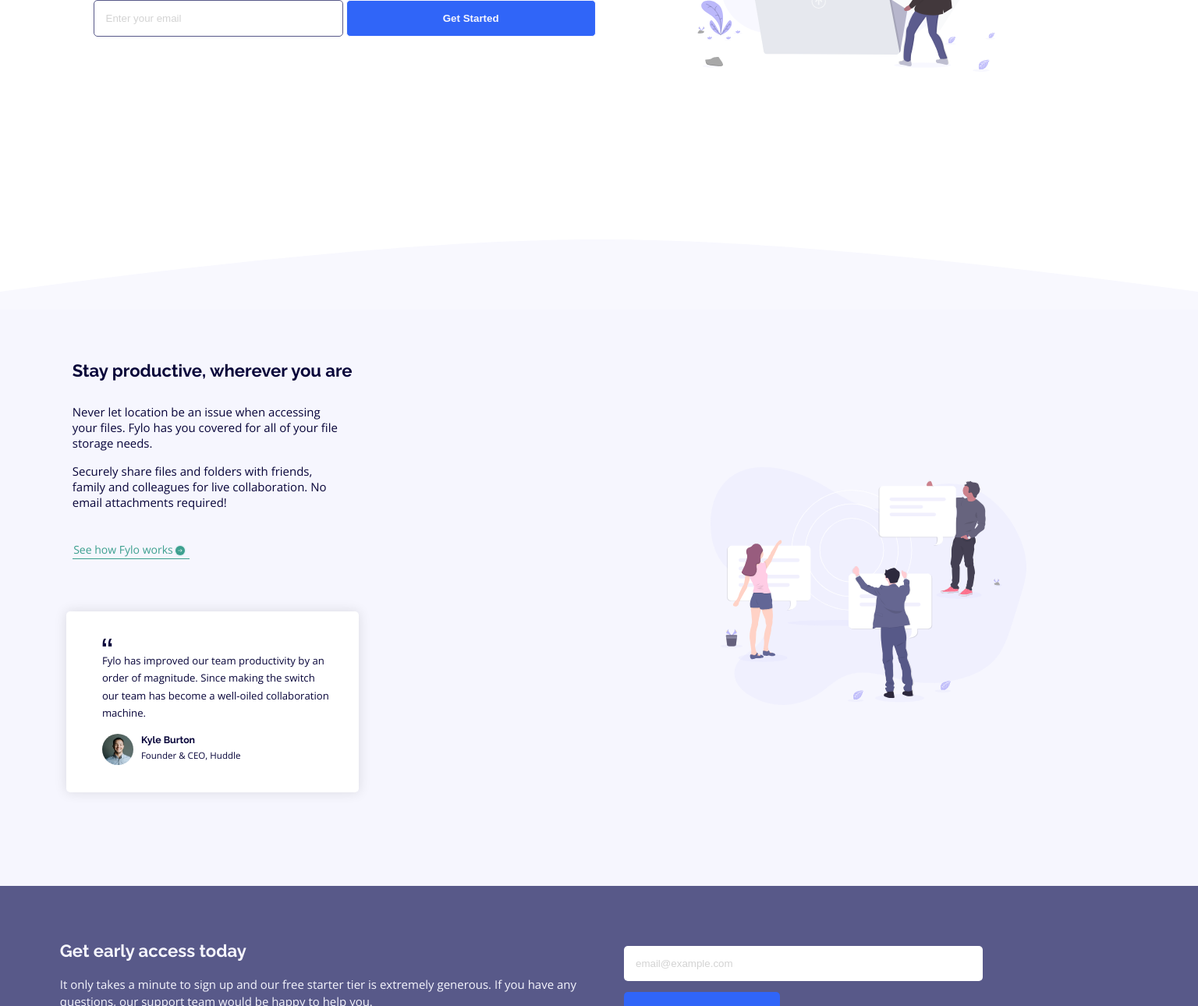
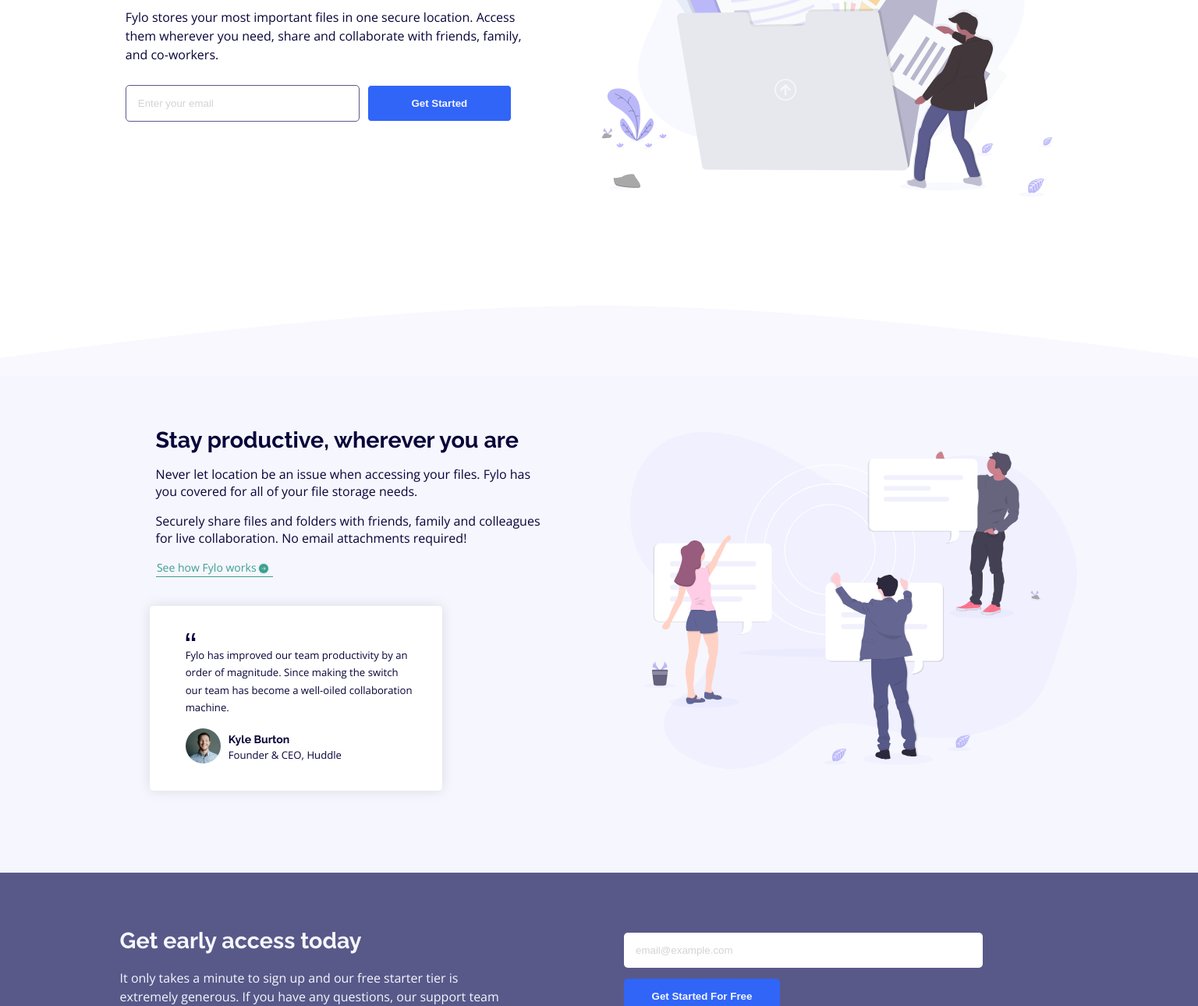
Before and after one commit to minibrusp/fylo-landing-page-with-two-column-layout-master, a plain HTML site: page index.html in a window 1536 px wide. Shown: the part 423-1713 px from the top of the page at 78% size. Drawn offline with nearby package versions, Linux system fonts and the light colour scheme.

Commit message:
Completed Stylesheet
completed responsive design

```diff
--- a/css/styles.css
+++ b/css/styles.css
@@ -217,6 +217,11 @@ header p {
    width: 85vw;
    max-width: 320px;
    margin: 20px auto;
+}
+
+header form {
+   display: flex;
+   flex-direction: column;
 }
 
 header input {
@@ -443,9 +448,9 @@ footer ul {
    background-color: var(--Light-Grayish-Blue);
    transform: scaleX(0);
    transform-origin: left;
-   transition: 1s transform,
-               1s background-color,
-               1s box-shadow;
+   transition: .5s transform,
+               .5s background-color,
+               .5s box-shadow;
    box-shadow: 0 0 0 0.2rem hsl(240, 75%, 98%);
 }
 
@@ -516,9 +521,9 @@ footer ul {
    background-color: var(--Light-Grayish-Blue);
    transform: scaleX(0);
    transform-origin: left;
-   transition: 1s transform,
-               1s background-color,
-               1s box-shadow;
+   transition: .5s transform,
+               .5s background-color,
+               .5s box-shadow;
    box-shadow: 0 0 0 0.2rem hsl(240, 75%, 98%);
 }
 
@@ -560,7 +565,7 @@ footer ul {
    display: block;
    width: 35px;
    height: 35px;
-   transition: 1s all;
+   transition: .5s all;
    outline: transparent;
 }
 
@@ -646,6 +651,10 @@ footer ul {
       margin-left: 0;
    }
 
+   header input {
+      margin-left: 0;
+   }
+
 
    /* productive-900 ---*/
 
@@ -715,6 +724,7 @@ footer ul {
 
    section.access p {
       max-width: unset;
+      margin: 1.2rem 0;
    }
 
    section.access .access-text {
@@ -790,3 +800,195 @@ footer ul {
    }
 
 }
+
+
+/* 1100 --*/
+
+@media screen and (min-width: 1100px) {
+
+   figure.banner img {
+      max-width: 615px
+   }
+
+   /* header-1100 ---*/
+
+   header {
+      height: 100vh;
+   }
+
+   nav {
+      margin: 25px auto;
+   }
+
+   nav a::after {
+      bottom: -7px;
+   }
+
+   nav img {
+      width: 130px;
+   }
+
+   nav li a {
+      font-size: 1rem;
+   }
+   header h1 {
+      font-size: 2.041rem;
+      max-width: 500px;
+   }
+
+   header p {
+      font-size: 1rem;
+      max-width: 515px;
+   }
+
+   header .header-lower {
+      align-self: center;
+   }
+
+   header form {
+      display: grid;
+      justify-content: start;
+      grid-template-columns: 1fr 1fr
+   }
+
+   header input[type="email"] {
+      width: 25vw;
+      max-width: 300px;
+   }
+
+   header input[type="button"] {
+      margin: 0;
+      margin-left: 10px;
+      width: 15vw;
+      max-width: 185px;
+      align-self: center;
+   }
+
+   /* productive-1100 ---*/
+
+   section.productive {
+      margin-top: 10vh;
+      padding-bottom: 10vh;
+   }
+
+   section.productive h2 {
+      font-size: 1.793rem;
+      margin-bottom: 15px;
+   }
+
+   section.productive .productive-text-upper p {
+      font-size: 1rem;
+      max-width: 450px;
+   }
+
+   section.productive a {
+      margin: 0.5rem auto 0.5rem 1rem;
+   }
+
+   /* testimonials-1100 ----*/
+
+   section.testimonials {
+      margin-top: 40px;
+      margin-bottom: 25px;
+   }
+
+   section.testimonials h3 {
+      font-size: 0.878rem;
+   }
+
+   section.testimonials p {
+      font-size: 0.823rem;
+   }
+
+   section.testimonials small {
+      font-size: 0.823rem;
+   }
+
+   .testi-lower {
+      align-items: center;
+   }
+
+   .testi-lower img {
+      width: 45px;
+   }
+
+   /* access-1100 ---*/
+
+   section.access h2 {
+      font-size: 1.793rem;
+   }
+
+   section.access p {
+      font-size: 1rem;
+      max-width: 510px;
+   }
+
+   section.access form {
+      justify-content: unset;
+
+   }
+
+   /* footer-1100 --*/
+   footer p {
+      font-size: 1rem;
+   }
+
+   .company-contact .tel-num, .company-contact .email {
+      grid-template-columns: 40px 185px;
+   }
+
+}
+
+/* 1300 --*/
+
+@media screen and (min-width: 1300px) {
+
+   section.productive .productive-text-upper p {
+      max-width: 500px;
+   }
+   footer .company-info a {
+      font-size: 1rem;
+   }
+
+   footer .social-icons {
+      justify-self: center;
+   }
+}
+
+/* 1450 --*/
+
+@media screen and (min-width:1450px) {
+   header .header-container {
+      margin: 0px 10vw;
+   }
+
+   header .content {
+      max-width: unset;
+   }
+
+   header nav {
+      max-width: 100%;
+      max-width: unset;
+   }
+
+   section.productive .container {
+      max-width: 85vw;
+      margin: 0 auto;
+   }
+
+
+   section.productive .grid-container {
+      max-width: 1450px;
+      grid-template-columns: 1fr 1fr;
+      justify-items: center;
+      max-width: 85vw;
+   }
+
+   section.access .grid-container {
+      max-width: 80vw;
+   }
+
+   footer .ftr-container {
+      max-width: 80vw;
+   }
+}
--- a/index.html
+++ b/index.html
@@ -14,6 +14,7 @@
 </head>
 <body>
   <header>
+    <div class="header-container">
       <nav>
         <a href="#">
           <figure>
@@ -49,10 +50,12 @@
           </form>
         </div>
       </div>
+    </div>
 
   </header>
 
   <section class="productive">
+    <div class="container">
       <div class="grid-container">
         <figure class="banner">
           <img src="images/illustration-2.svg" alt="">
@@ -101,6 +104,7 @@
           </section>
         </div>
       </div>
+    </div class="container">
   </section>
 
   <section class="access">
```
Lines whose indentation alone changed are shown as unchanged.
